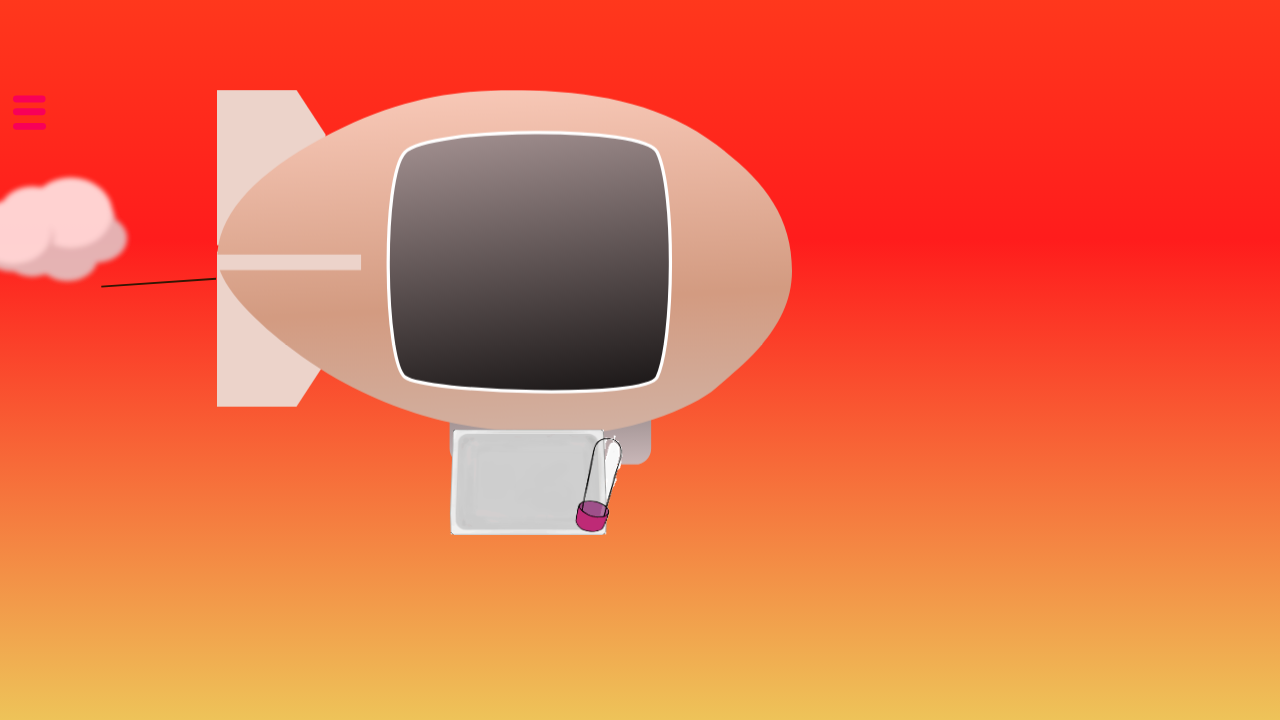
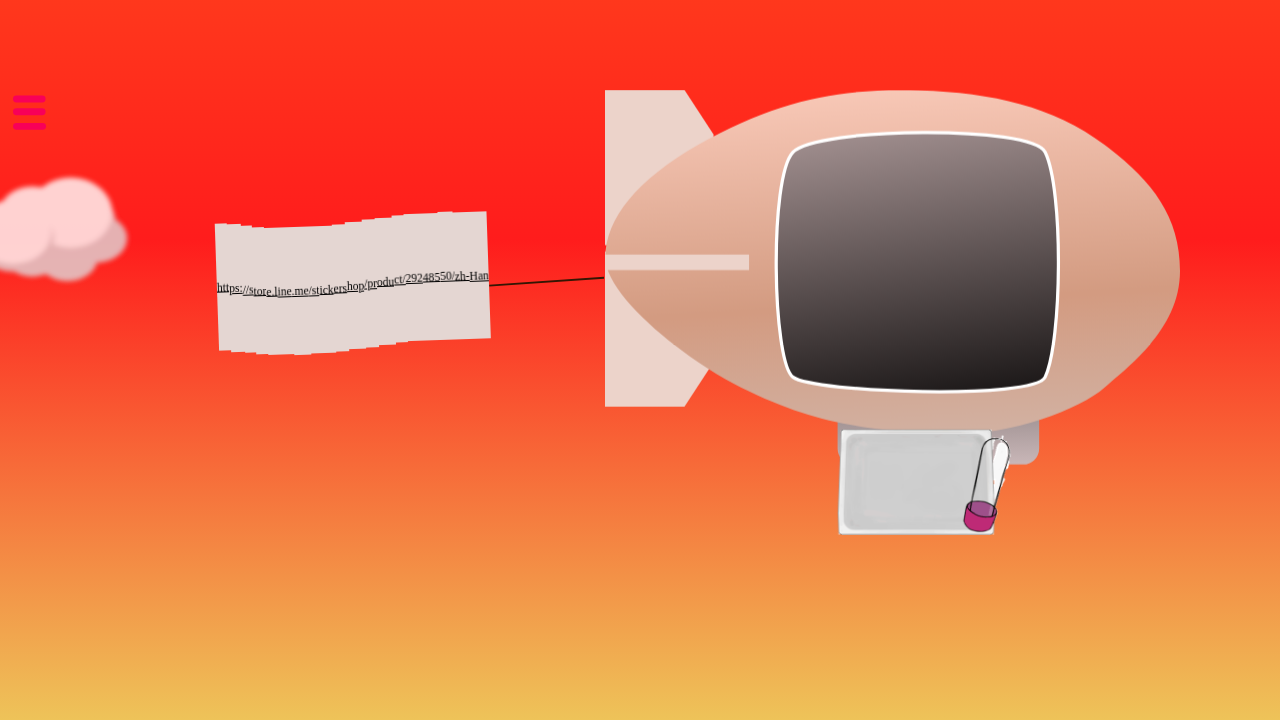
Before and after one commit to ylliwilly/mylaravelproject, a Laravel app: page /commodity_sticker in a window 1280 px wide. Shown: the top 720 px of the page. Run offline with Laravel 10, Linux system fonts and the light colour scheme; some libraries are stand-ins or nearby versions.

Commit message:
flying_boat display flex

```diff
--- a/public/css/flying_boat.css
+++ b/public/css/flying_boat.css
@@ -8,6 +8,11 @@
 .advertising_flying_boat{
     width: fit-content;
     height: fit-content;
+
+    display: flex;
+    flex-direction: row;
+    flex-wrap: nowrap;
+    align-items: center;
 
     position: relative;
     top: 12vh;
@@ -101,8 +106,8 @@
     transform-origin: center right;
 
     position: relative;
-    top: calc(0vw - var(--fly-boat-height)*0.5);
-    right: var(--line-width);
+    /* top: calc(0vw - var(--fly-boat-height)*0.5); */
+    /* right: var(--line-width); */
 
     animation: line-rotate var(--wave-time) alternate-reverse infinite ease-in-out both;
 }
@@ -111,8 +116,8 @@
 /* Banner Start */
 .advertising_flying_boat div.banner{
     position: relative;
-    top: calc(0vw - var(--fly-boat-height)*0.5);
-    right: calc(var(--fly-boat-width) + var(--line-width));
+    /* top: calc(0vw - var(--fly-boat-height)*0.5); */
+    /* right: calc(var(--fly-boat-width) + var(--line-width)); */
 
     transform-origin: center right;
     animation: banner-wave var(--wave-time) alternate-reverse infinite ease-in-out both;
--- a/resources/views/commodity_sticker.php
+++ b/resources/views/commodity_sticker.php
@@ -13,7 +13,7 @@
 
     <link href="css/hamburger_menu.css?v-new" type="text/css" rel="stylesheet"><!-- 漢堡選單 -->
     <link href="css/cloud.css" type="text/css" rel="stylesheet"><!--雲-->
-    <link href="css/flying_boat.css?v=202502201016" type="text/css" rel="stylesheet"><!--飛行艇-->
+    <link href="css/flying_boat.css?v=202502201023" type="text/css" rel="stylesheet"><!--飛行艇-->
 
     <title>橘貓橘貓窩</title>
 
@@ -88,14 +88,14 @@
     <div class="cloud back1" style="top:25%; transform: scale(1.2);"></div>
 
     <div class="advertising_flying_boat">
+      <div class="banner"></div>
+      <div class="line"></div>
       <div class="flying_boat" id="flying_boat">
         <div class="screen">
           <img src="./picture/gif/too_many.gif">
           <img src="./picture/gif/too_many.gif">
         </div>
       </div>
-      <div class="line"></div>
-      <div class="banner"></div>
     </div>
 
     <script type="text/javascript" src="js/hamburger_menu.js"></script>
```
